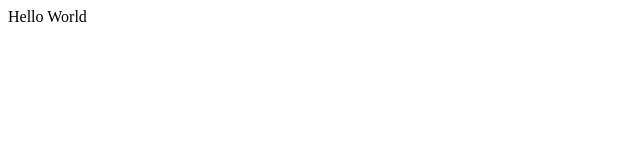
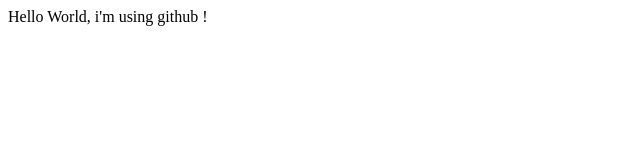
Before and after one commit to Quentinbll/git-test, a plain HTML site: page index.html in a window 1280 px wide. Shown: the whole page, without its empty margins (0-640 px from the left). Drawn offline with Linux system fonts and the light colour scheme.

Commit message:
Update index.html

```diff
--- a/index.html
+++ b/index.html
@@ -6,6 +6,6 @@
     <title>Document</title>
 </head>
 <body>
-    Hello World
+    Hello World, i'm using github !
 </body>
 </html>
```
